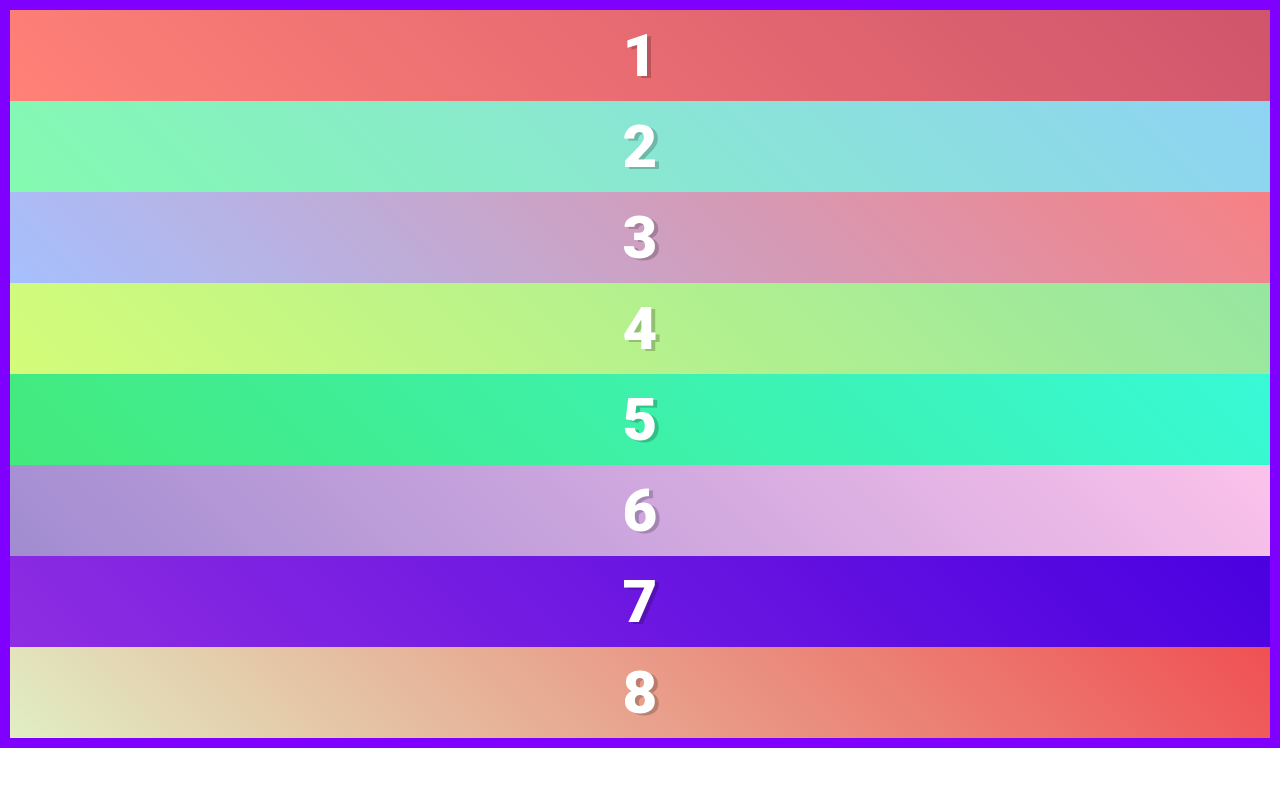
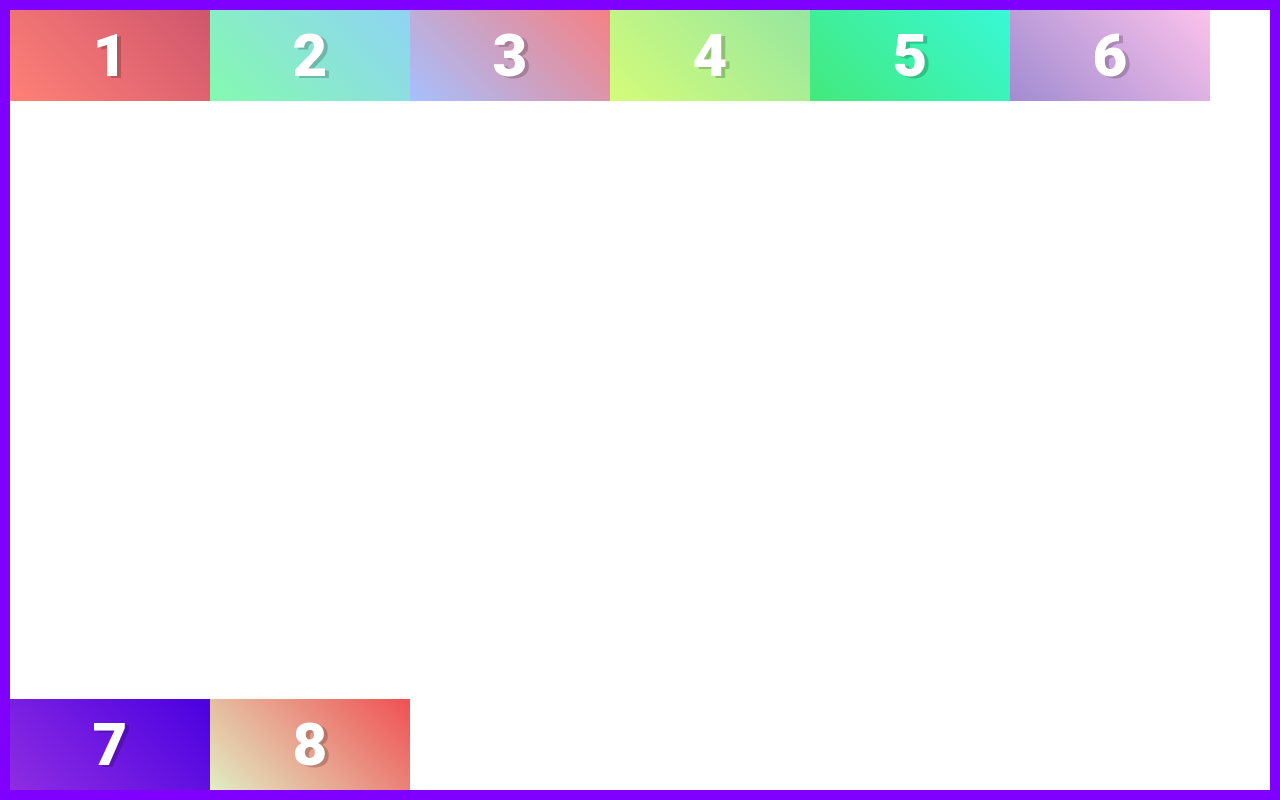
Before and after one commit to vladmitroshin/flexbox-basics, a plain HTML site: page index.html in a window 1280 px wide. Drawn offline with Linux system fonts and the light colour scheme.

Commit message:
Experiment with align-content

```diff
--- a/scss/style.scss
+++ b/scss/style.scss
@@ -33,3 +33,23 @@ $gradient-colors-second: #cf556c, #8fd3f4, #f68084, #96e6a1, #38f9d7, #fbc2eb,
     );
   }
 }
+
+.flex-container {
+  display: flex;
+  min-height: 100vh;
+  flex-wrap: wrap;
+
+  // height: 100vh;
+  // flex-direction: column;
+
+  // align-content: stretch; // default
+  // align-content: start;
+  // align-content: end;
+  align-content: space-between;
+  // align-content: space-around;
+  // align-content: space-evenly;
+}
+
+.flex-item {
+  width: 200px;
+}
```
Also changed, not shown: css/style.min.css.
